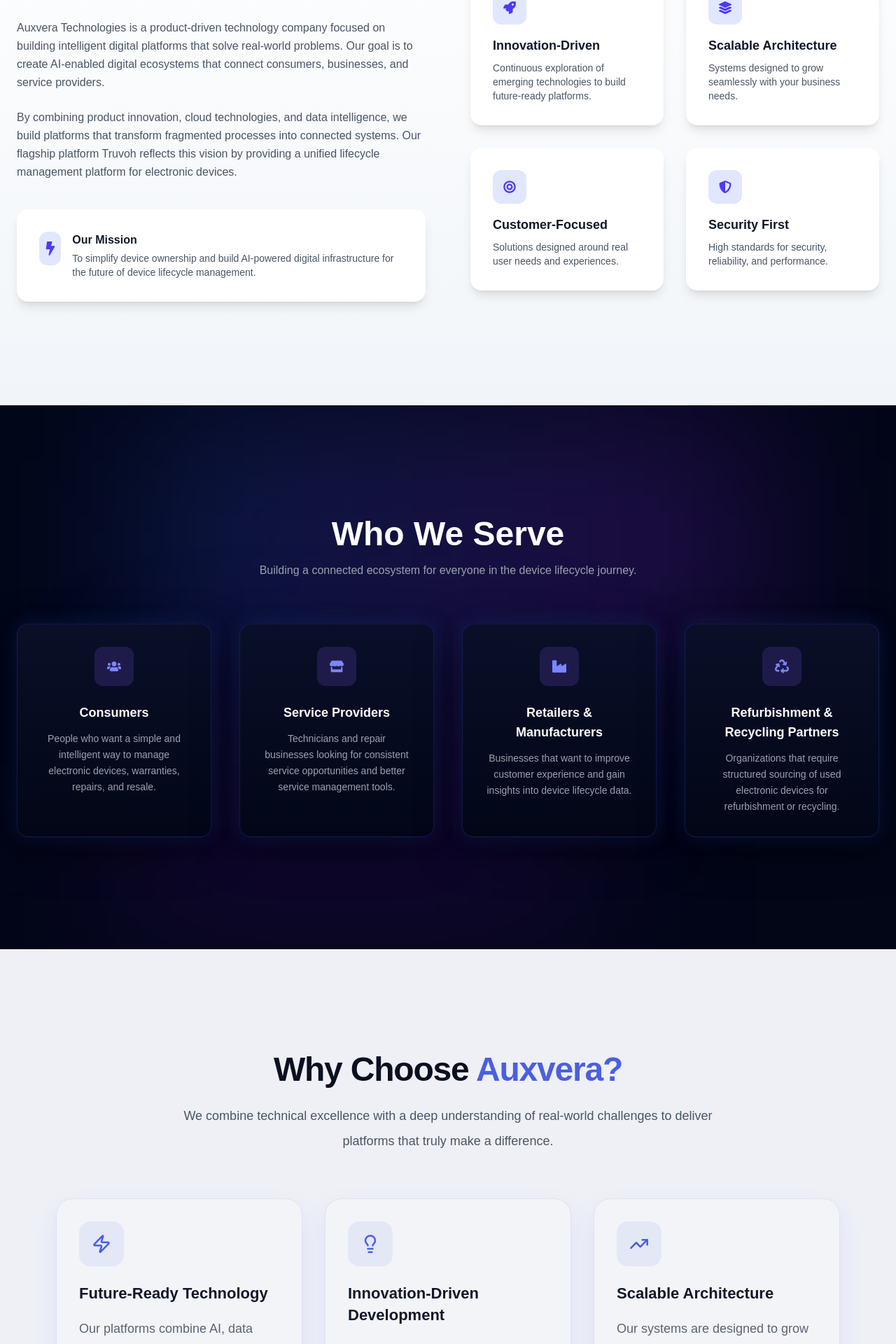
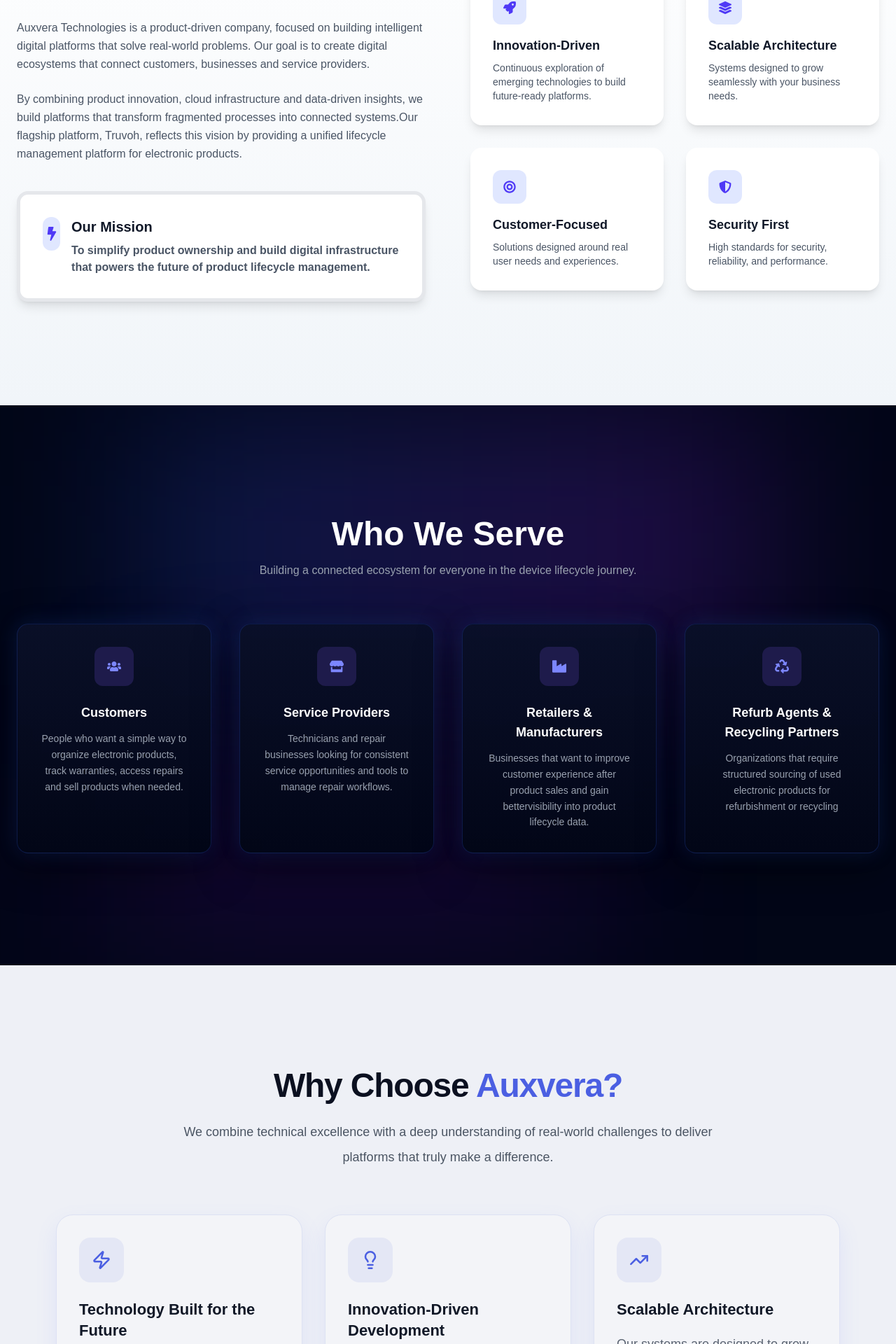
Before and after one commit to srileksh/Auxvera, a Next.js app: page / in a window 1280 px wide. Shown: the part 3240-5160 px from the top of the page at 70% size. Built offline with nearby package versions, Linux system fonts and the light colour scheme.

Commit message:
contents changed

```diff
--- a/src/components/AboutSection.jsx
+++ b/src/components/AboutSection.jsx
@@ -136,31 +136,48 @@
           </h2>
 
           <p className="mt-6 text-gray-600 leading-relaxed">
-            Auxvera Technologies is a product-driven technology company focused
+            {/* Auxvera Technologies is a product-driven technology company focused
             on building intelligent digital platforms that solve real-world
             problems. Our goal is to create AI-enabled digital ecosystems that
-            connect consumers, businesses, and service providers.
+            connect consumers, businesses, and service providers. */}
+            Auxvera Technologies is a product-driven company, focused on building intelligent digital
+platforms that solve real-world problems.
+ Our goal is to create digital ecosystems that connect customers, businesses and service
+providers.
+
           </p>
 
-          <p className="mt-6 text-gray-600 leading-relaxed">
-            By combining product innovation, cloud technologies, and data
+          {/* <p className="mt-6 text-gray-600 leading-relaxed"> */}
+            {/* By combining product innovation, cloud technologies, and data
             intelligence, we build platforms that transform fragmented processes
             into connected systems. Our flagship platform Truvoh reflects this
             vision by providing a unified lifecycle management platform for
-            electronic devices.
-          </p>
+            electronic devices. */}
+            {/* Our goal is to create digital ecosystems that connect customers, businesses and service
+providers. */}
+
+          {/* </p> */}
+          {/* <p className="mt-6 text-gray-600 leading-relaxed">By combining product innovation, cloud infrastructure and data-driven insights, we build
+platforms that transform fragmented processes into connected systems.
+</p> */}
+<p className="mt-6 text-gray-600 leading-relaxed">By combining product innovation, cloud infrastructure and data-driven insights, we build
+platforms that transform fragmented processes into connected systems.Our flagship platform, Truvoh, reflects this vision by providing a unified lifecycle
+management platform for electronic products.
+</p>
+
 
           {/* Mission */}
-          <div className="flex items-start gap-4 mt-10 bg-white p-8 rounded-2xl shadow-lg hover:shadow-xl transition">
+          <div className="flex items-start gap-4 mt-10 bg-white border-5 border-gray-200 p-8 rounded-2xl shadow-lg hover:shadow-xl transition">
             <div className="w-12 h-12 flex items-center justify-center bg-indigo-100 rounded-xl text-indigo-600 text-xl">
               <FaBolt />
             </div>
 
-            <div>
-              <h4 className="font-semibold text-gray-900 ">Our Mission</h4>
-              <p className="text-gray-600 text-sm mt-1">
-                To simplify device ownership and build AI-powered digital
-                infrastructure for the future of device lifecycle management.
+            <div className="">
+              <h4 className="font-semibold text-gray-900  text-xl">Our Mission</h4>
+              <p className="text-gray-600 text-md mt-2 font-semibold">
+               To simplify product ownership and build digital infrastructure that powers the future of
+product lifecycle management.
+
               </p>
             </div>
           </div>
--- a/src/components/ServiceSection.jsx
+++ b/src/components/ServiceSection.jsx
@@ -300,27 +300,25 @@
   const services = [
     {
       icon: <FaUsers className="text-xl text-indigo-400" />,
-      title: "Consumers",
+      title: "Customers",
       description:
-        "People who want a simple and intelligent way to manage electronic devices, warranties, repairs, and resale.",
+        "People who want a simple way to organize electronic products, track warranties, access repairs and sell products when needed.",
     },
     {
       icon: <FaStore className="text-xl text-indigo-400" />,
       title: "Service Providers",
       description:
-        "Technicians and repair businesses looking for consistent service opportunities and better service management tools.",
+        "Technicians and repair businesses looking for consistent service opportunities and tools to manage repair workflows.",
     },
     {
       icon: <FaIndustry className="text-xl text-indigo-400" />,
       title: "Retailers & Manufacturers",
-      description:
-        "Businesses that want to improve customer experience and gain insights into device lifecycle data.",
+      description:"Businesses that want to improve customer experience after product sales and gain bettervisibility into product lifecycle data."
     },
     {
       icon: <FaRecycle className="text-xl text-indigo-400" />,
-      title: "Refurbishment & Recycling Partners",
-      description:
-        "Organizations that require structured sourcing of used electronic devices for refurbishment or recycling.",
+      title: "Refurb Agents & Recycling Partners",
+      description:"Organizations that require structured sourcing of used electronic products for refurbishment or recycling"
     },
   ];
 
--- a/src/components/WhyUsSection.jsx
+++ b/src/components/WhyUsSection.jsx
@@ -211,34 +211,37 @@
 const features = [
   {
     icon: Zap,
-    title: "Future-Ready Technology",
+    title: "Technology Built for the Future",
     description:
-      "Our platforms combine AI, data intelligence, and modern system architecture to support both present and future needs.",
-  },
+"Auxvera develops platforms that support both present needs and future innovation."  },
   {
     icon: Lightbulb,
     title: "Innovation-Driven Development",
     description:
-      "We continuously explore emerging technologies to build solutions that deliver long-term value.",
-  },
+"We continuously explore emerging technologies to build solutions that deliver long-term value."  },
   {
     icon: TrendingUp,
     title: "Scalable Architecture",
     description:
       "Our systems are designed to grow alongside businesses, ensuring reliability and flexibility.",
   },
+//   {
+//     icon: Users,
+//     title: "Scalable Architecture",
+//     description:
+// "Our systems are built to grow with businesses while maintaining reliability and flexibility."  },
   {
-    icon: Users,
+    icon: CheckCircle,
     title: "Customer-Focused Solutions",
     description:
-      "We work closely with partners and customers to design solutions that address real operational challenges.",
-  },
-  {
+"We work closely with partners and customers to address real-world challenges."  },
+{
     icon: CheckCircle,
     title: "Commitment to Quality",
     description:
-      "Every solution developed by Auxvera Technologies follows high standards of reliability, security, and performance.",
-  },
+"Every platform we develop follows high standards of security, reliability and performance."  },
+
+
 ];
 
 export default function WhyChooseAuxvera() {
```
